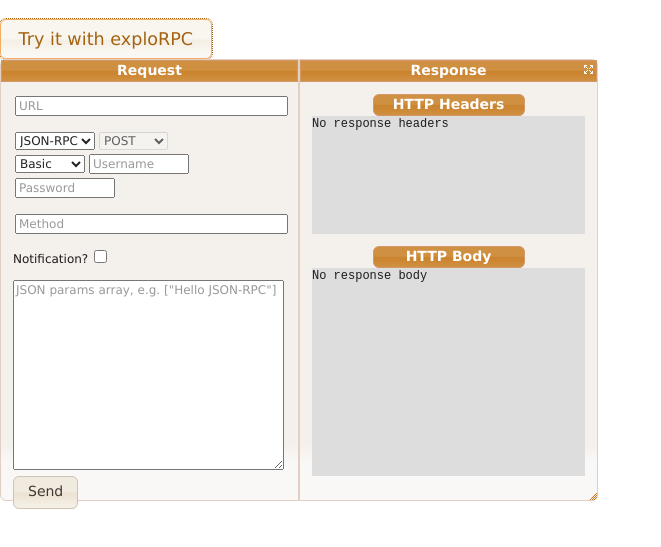
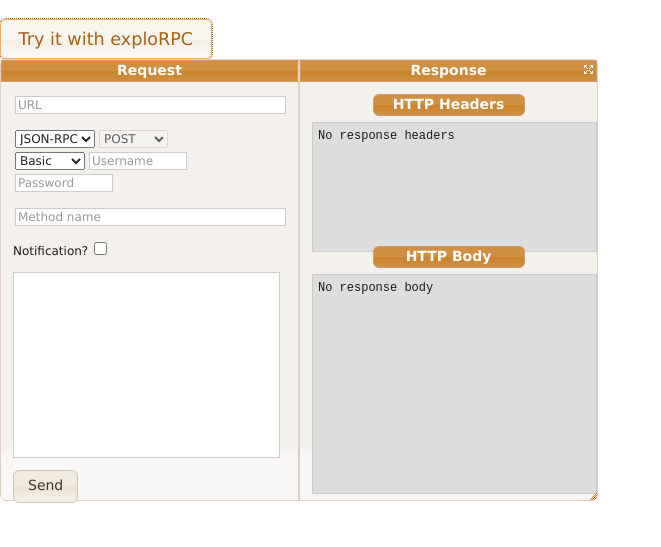
Before and after one commit to MasonM/apeye, a plain HTML site: page index.html in a window 1280 px wide. Both pictures are taken after a click on the button "Try it with exploRPC". Shown: the part 69-616 px from the top of the page, without its empty margins (0-661 px from the left). Drawn offline with nearby package versions, Linux system fonts and the light colour scheme; files that its build step writes are made by us from their sources.

Commit message:
Added CodeMirror. Tweaking css

```diff
--- a/static/css/main.less
+++ b/static/css/main.less
@@ -35,14 +35,15 @@
 		text-align: center;
 		h4 {
 			font-size: 14px;
-			margin: 0;
+			margin: 0 0 6px 0;
 			font-weight: bold;
 			width: 10em;
 			display: inline-block;
 		}
 		pre {
+			padding: 5px;
 			text-align: left;
-			margin-top: 0;
+			margin: 0;
 			width: 100%;
 			background-color: #ddd;
 			font-size: 12px;
@@ -78,6 +79,7 @@
 		label { margin-right: 4px; }
 		button { font-size: 14px; }
 	}
+
 	.explorpc-request, .explorpc-response {
 		margin: 0;
 		height: 100%;
@@ -98,6 +100,10 @@
 		cursor: pointer;
 	}
 
+	/* TODO */
+	.explorpc-expand:hover {
+	}
+
 	.explorpc-auth {
 		display: inline-block;
 	}
@@ -116,6 +122,10 @@
 		*[name="body"] { display: inline-block; }
 	}
 
+	input, .CodeMirror, .explorpc-response pre {
+		border: 1px solid #ccc;
+	}
+
 	select, input, textarea, label {
 		display: inline-block;
 		font-size: 12px;
@@ -132,6 +142,16 @@
 	textarea::-webkit-input-placeholder, input::-webkit-input-placeholder {
 		color: #999;
 	}
+
+	.CodeMirror {
+		.activeline {
+			background: #e8f2ff;
+		}
+		font-size: 12px;
+		background-color: white;
+		width: 100%;
+		height: 100%;
+	}
 }
 .ui-dialog.explorpc-dialog {
 	padding: 0 !important;
--- a/static/js/explorpc.js
+++ b/static/js/explorpc.js
@@ -3,23 +3,23 @@
 	$.widget("mm.explorpc", {
 		_placeHolders: {
 			"json-rpc": {
+				"[name=method]": "Method name",
 				"[name=body]": "JSON params array, e.g. [\"Hello JSON-RPC\"]",
-				"[name=responseBody]": "JSON result"
 			},
 			"soap": {
 				"[name=method]": "SOAPAction header",
 				"[name=body]": "SOAP body, e.g. <m:Search xmlns:m=\"http://google.com\"><term>foobar</term></m:Search>",
-				"[name=responseBody]": "SOAP response body"
 			},
 			"xml-rpc": {
+				"[name=method]": "Method name",
 				"[name=body]": "XML payload <params>, e.g. <params><param><value>foo</value></param></params>",
-				"[name=responseBody]": "XML response <methodResponse>"
 			},
 			"raw": {
 				"[name=body]": "Request body",
-				"[name=responseBody]": "HTTP response body"
 			}
 		},
+
+		_bodyEditor: null,
 
 		options: {
 			type: "json-rpc",
@@ -36,6 +36,15 @@
 				.delegate('[name=request]', 'click', $.proxy(this._doRequest, this))
 				.delegate('.explorpc-expand', 'click', $.proxy(this.toggleExpand, this))
 				.find('button').button();
+			this._bodyEditor = CodeMirror.fromTextArea(this.element.find('[name=body]')[0], {
+				lineNumbers: false,
+				matchBrackets: true,
+				indentUnit: 3,
+				onCursorActivity: function (editor) {
+					if (this.highlightedLine) editor.setLineClass(this.highlightedLine, null, null);
+					this.highlightedLine = editor.setLineClass(editor.getCursor().line, null, "activeline");
+				},
+			});
 			this._httpMethodChanged();
 			this._authChanged();
 			this._typeChanged();
@@ -66,11 +75,11 @@
 			}
 			this.element
 				.find('.explorpc-request, .explorpc-response').height(totalHeight).width(sectionWidth).end()
-				.find('.explorpc-body').height(bodyHeight).end()
-				.find('[name=url], [name=method], [name=responseHeaders], [name=responseBody], [name=body]').width(inputWidth).end()
+				.find('[name=url], [name=method], [name=responseHeaders], [name=responseBody]').width(inputWidth).end()
 				.find('.explorpc-response-body').height(responseBodyHeight).end()
 				.find('.explorpc-response-body pre').height(responseBodyHeight - 22).end()
 				.find('[name=username], [name=password]').width(authInputsWidth);
+			this._bodyEditor.setSize(inputWidth, bodyHeight);
 		},
 
 		toggleExpand: function(event) {
@@ -95,11 +104,25 @@
 				httpMethodSelect.removeAttr('disabled');
 			}
 
+			this._bodyEditor.setOption('mode', this.getMimeType());
+
 			$.each(this._placeHolders[type], $.proxy(function(selector, placeholderString) {
 				this.element.find(selector).attr('placeholder', placeholderString);
 			}, this));
 
 			this._adjustDimensions();
+		},
+
+		getMimeType: function() {
+			switch (this.element.find('[name=type]').val()) {
+				case 'json-rpc':
+					return 'application/json';
+				case 'soap':
+					return 'text/xml';
+				case 'raw':
+				default:
+					return 'text/plain';
+			}
 		},
 
 		_httpMethodChanged: function(event) {
@@ -130,13 +153,12 @@
 				params.password = this.element.find('[name=password]').val();
 			}
 
+			params.contentType = this.getMimeType();
 			switch (this.element.find('[name=type]').val()) {
 				case 'json-rpc':
-					params.contentType = 'application/json; charset=utf-8';
 					params.data = this._getJsonRPCRequestBody();
 					break;
 				case 'soap':
-					params.contentType = 'text/xml; charset=utf-8';
 					params.headers = { "SOAPAction": this.element.find('[name=method]').val() };
 					params.data = this._getSoapRequestBody();
 					break;
```
